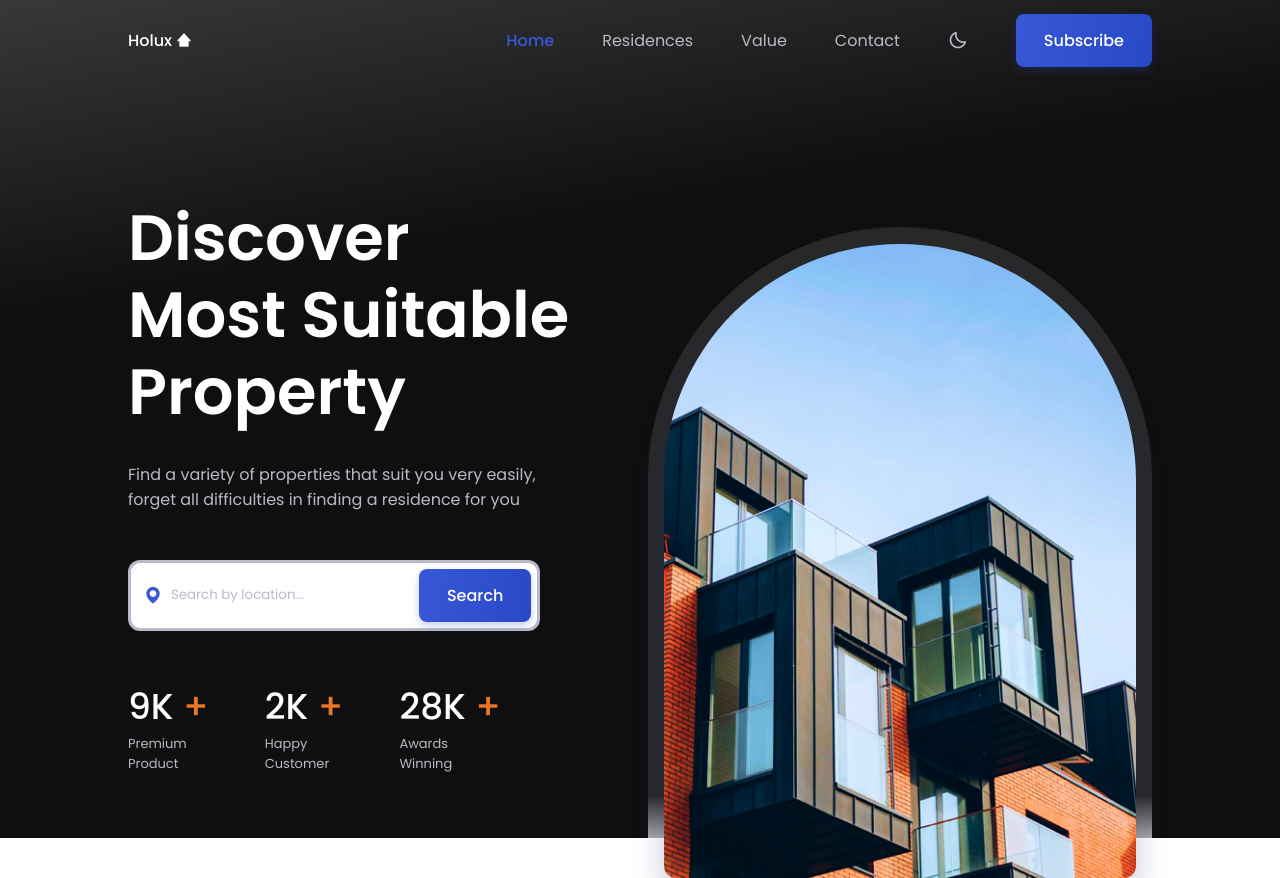
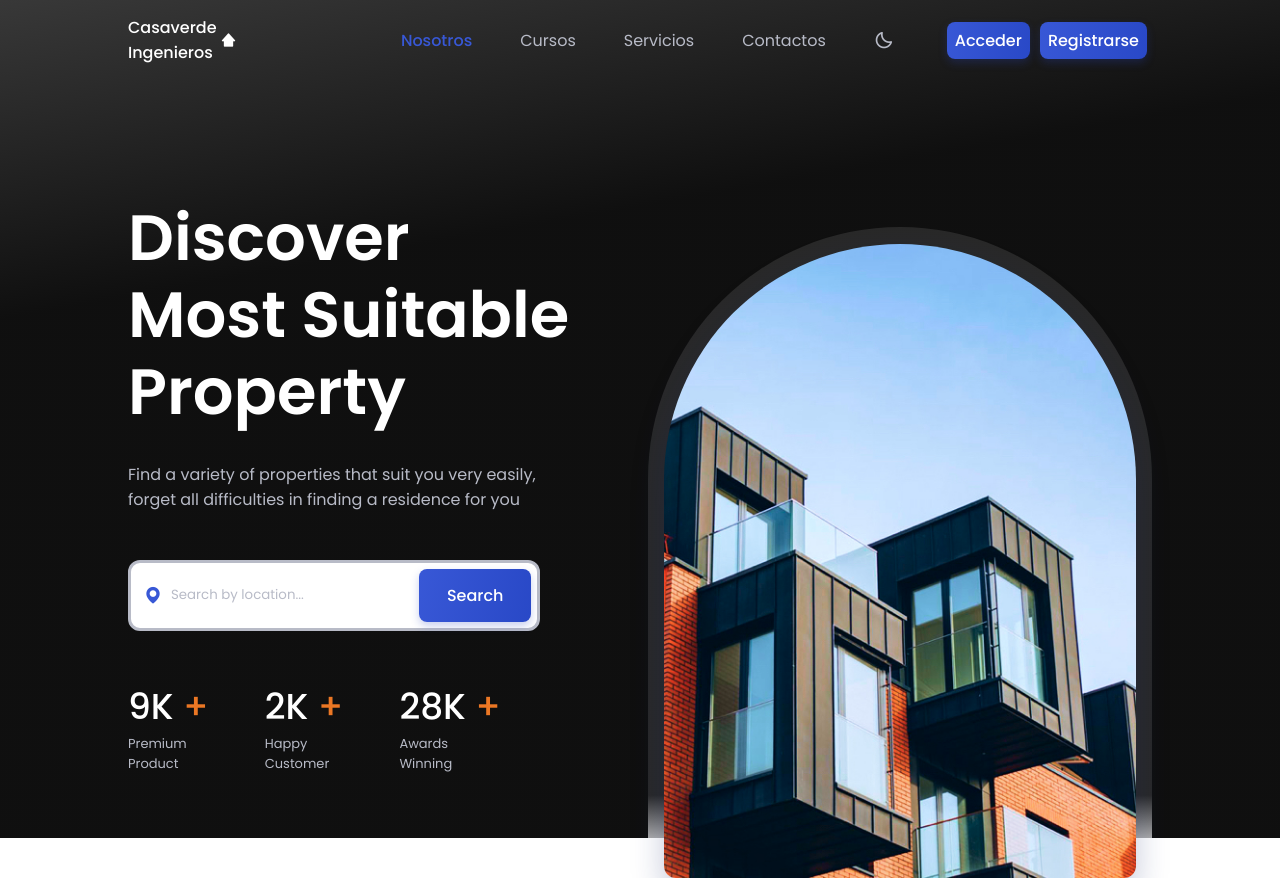
Before and after one commit to Edsghot/appCourseArchitecture-, a plain HTML site: page index.html in a window 1280 px wide. Shown: the top 878 px of the page. Drawn offline with nearby package versions, Linux system fonts and the light colour scheme.

Commit message:
modificacion del diseño de header

```diff
--- a/assets/css/styles.css
+++ b/assets/css/styles.css
@@ -1048,6 +1048,8 @@ body.dark-theme {
   }
   .nav__button {
     display: inline-block;
+    padding: 6px 8px;
+    margin: 5px;
   }
 
   .active-link {
--- a/index.html
+++ b/index.html
@@ -23,7 +23,7 @@
         <header class="header" id="header">
             <nav class="nav container">
                 <a href="#" class="nav__logo">
-                    Holux <i class='bx bxs-home-alt-2'></i>
+                    Casaverde<br> Ingenieros <i class='bx bxs-home-alt-2'></i>
                 </a>
 
                 <div class="nav__menu">
@@ -31,24 +31,24 @@
                         <li class="nav__item">
                             <a href="#home" class="nav__link active-link">
                                 <i class='bx bx-home-alt-2' ></i>
-                                <span>Home</span>
+                                <span>Nosotros</span>
                             </a>
                         </li>
                         <li class="nav__item">
                             <a href="#popular" class="nav__link">
                                 <i class='bx bx-building-house' ></i>
-                                <span>Residences</span>
+                                <span>Cursos</span>
                             </a>
                         </li>
                         <li class="nav__item">
                             <a href="#value" class="nav__link">
                                 <i class='bx bx-award' ></i>
-                                <span>Value</span>
+                                <span>Servicios</span>
                             </a>
                         </li>
                         <li class="nav__item">
                             <a href="#contact" class="nav__link">
-                                <span>Contact</span>
+                                <span>Contactos</span>
                                 <i class='bx bx-phone' ></i>
                             </a>
                         </li>
@@ -58,7 +58,8 @@
                 <!-- Theme change button -->
                 <i class='bx bx-moon change-theme' id="theme-button"></i>
 
-                <a href="#" class="nav__button button">Subscribe</a>
+                <a href="#" class="nav__button button">Acceder</a>
+                <a href="#" class="nav__button button">Registrarse</a>
             </nav>
         </header>
 
@@ -147,7 +148,7 @@
                 <div class="container">
                     <span class="section__subtitle">Best Choise</span>
                     <h2 class="section__title">
-                        Popular Residences<span>.</span>
+                        Cursos Populares<span>.</span>
                     </h2>
 
                     <div class="popular__container grid swiper">
```
